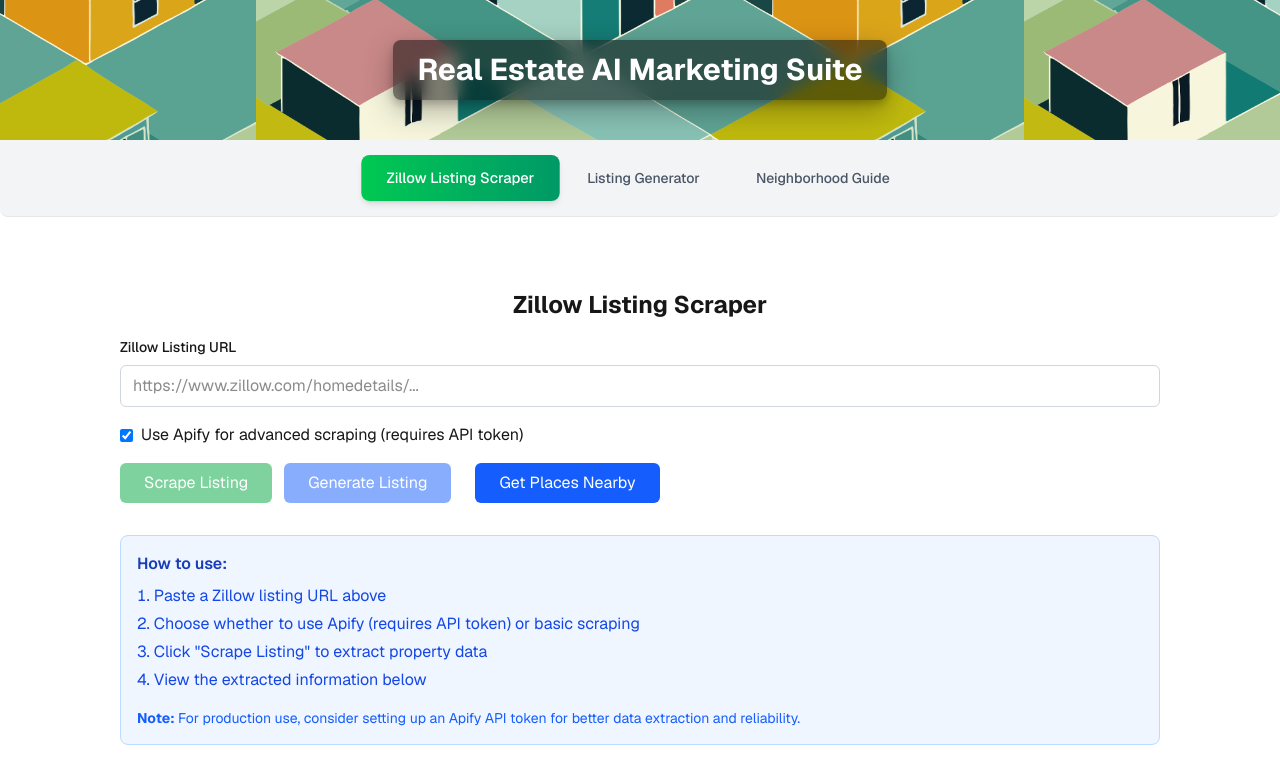
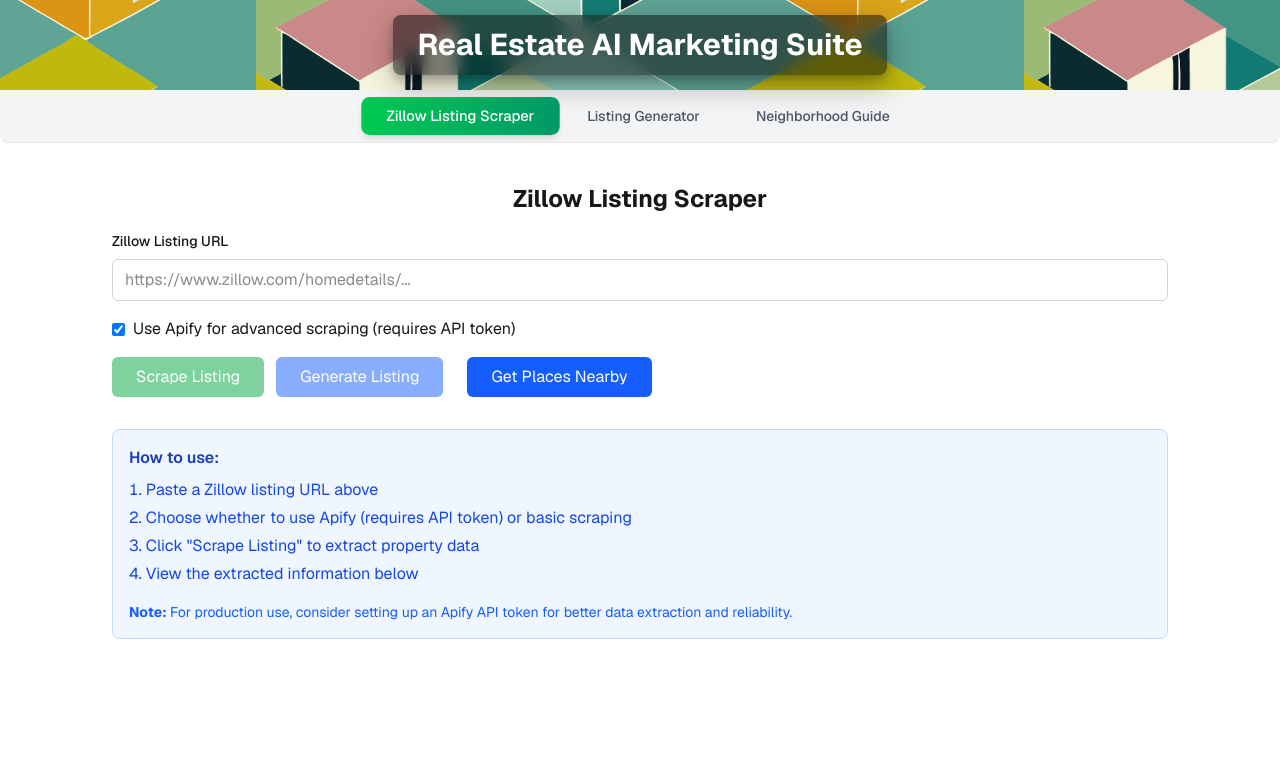
Before and after one commit to aar-woo/real-estate-ai-marketing-suite, a Next.js app: page / in a window 1280 px wide. Shown: the top 784 px of the page. Built offline with nearby package versions, Linux system fonts and the light colour scheme.

Commit message:
Additional spacing adjustments, header, tabs.

```diff
--- a/src/app/page.tsx
+++ b/src/app/page.tsx
@@ -25,7 +25,7 @@
   return (
     <div className="font-sans flex flex-col items-center min-h-screen">
       <header
-        className="w-full h-[140px] flex items-center justify-center"
+        className="w-full h-[90px] flex items-center justify-center"
         style={{
           position: "relative",
           backgroundImage: "url(/images/abstract-square-houses.png)",
--- a/src/components/Tabs.tsx
+++ b/src/components/Tabs.tsx
@@ -19,12 +19,12 @@
 
   return (
     <div className="w-full">
-      <div className="flex justify-center border-b border-gray-200 mb-6 bg-gray-100 p-4 rounded-b-lg">
+      <div className="flex justify-center h-auto border-b border-gray-200 bg-gray-100 p-2 rounded-b-lg">
         {tabs.map((tab) => (
           <button
             key={tab.id}
             onClick={() => setActiveTab(tab.id)}
-            className={`px-6 py-3 text-sm font-medium transition-all duration-200 rounded-lg cursor-pointer mx-1 ${
+            className={`px-6 py-2 text-sm font-medium transition-all duration-200 rounded-lg cursor-pointer mx-1 ${
               activeTab === tab.id
                 ? "text-white bg-gradient-to-r from-green-500 to-emerald-600 shadow-md transform scale-105"
                 : "text-gray-600 hover:text-green-700 hover:bg-white/70 hover:shadow-sm"
--- a/src/components/ZillowScraper.tsx
+++ b/src/components/ZillowScraper.tsx
@@ -113,7 +113,7 @@
   };
 
   return (
-    <div className="mx-auto p-6">
+    <div className="mx-auto p-4">
       <h1 className="text-2xl font-bold mb-4 text-center">
         Zillow Listing Scraper
       </h1>
```
